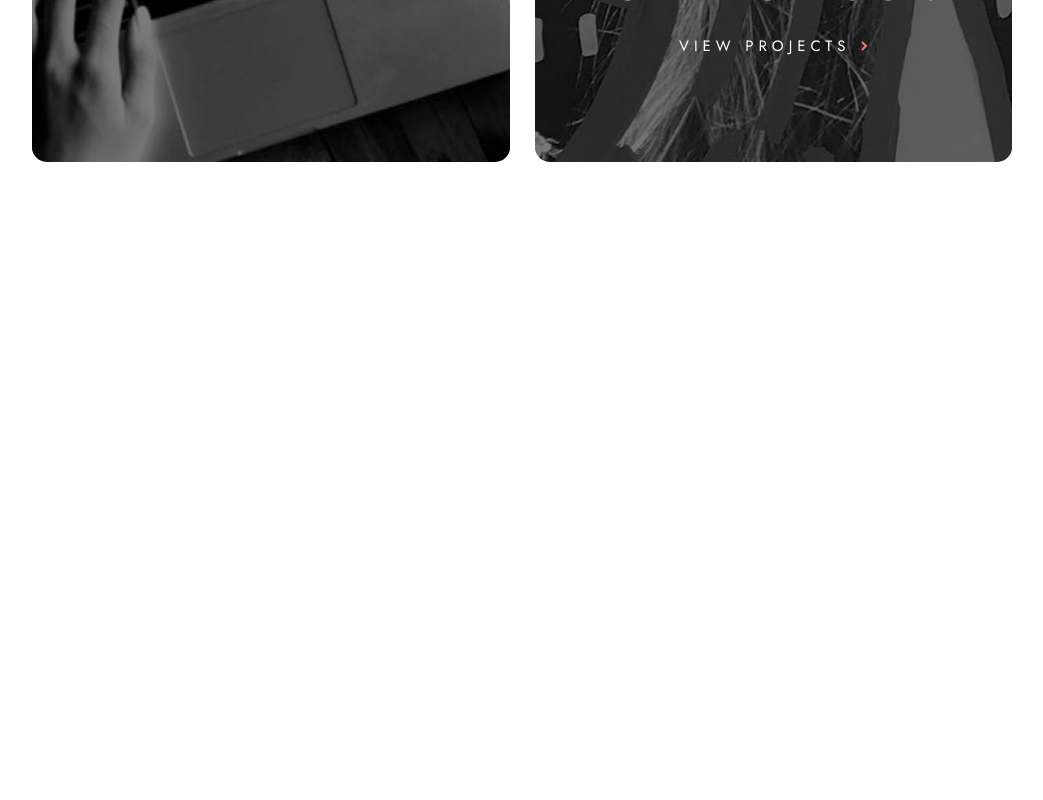
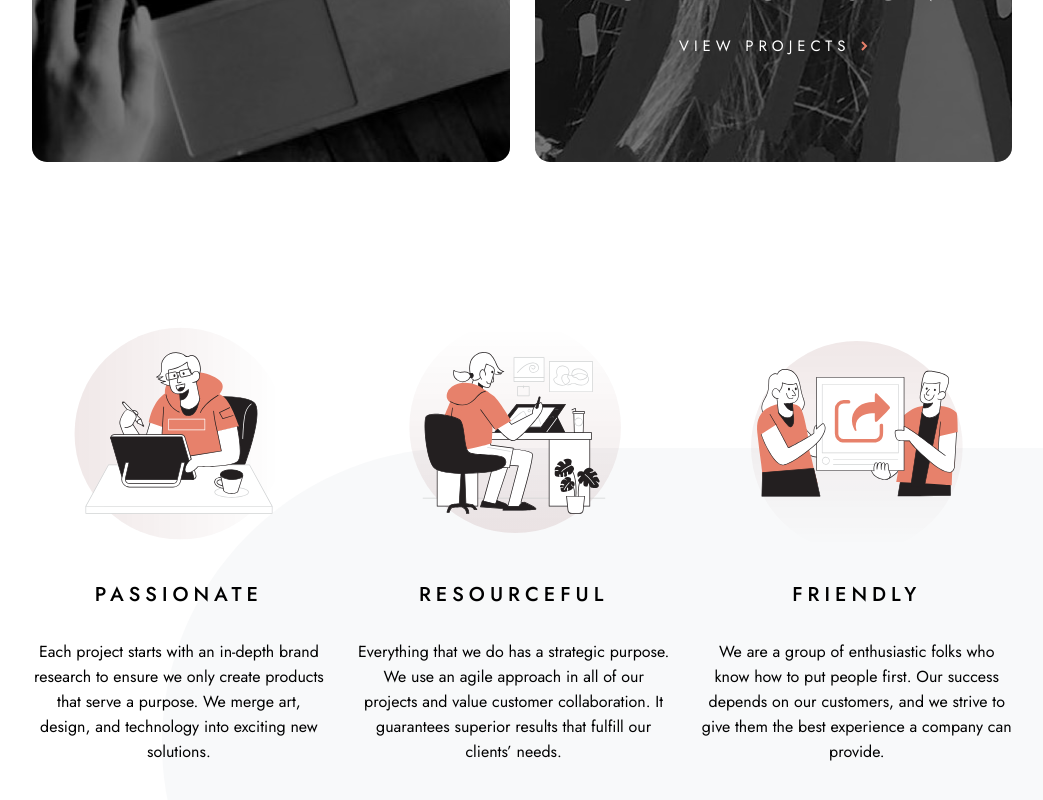
Before and after one commit to badmotherfunk/designo, a Next.js app: page / in a window 1280 px wide. Shown: the part 1452-2252 px from the top of the page, without its empty margins (118-1161 px from the left). Before the commit the page ends 1784 px from the top, so only its background shows below. Built offline with nearby package versions, Linux system fonts and the light colour scheme.

Commit message:
Implémentation de la section skills et du responsive

```diff
--- a/src/app/page.js
+++ b/src/app/page.js
@@ -9,6 +9,8 @@ export default function Home() {
   return (
       <div className={styles.home}>
         <Navbar />
+
+        {/* HERO SECTION */}
 
         <section className={styles.heroContainer}>
           <div className={styles.heroContent}>
@@ -34,6 +36,8 @@ export default function Home() {
           alt="Backrgound image"
           className={styles.backgroundImageLeft}
         />
+
+        {/* CATEGORY SECTION */}
 
         <section className={styles.category}>
 
@@ -73,6 +77,72 @@ export default function Home() {
           </div>
 
         </section>
+
+        <Image
+          src="/assets/shared/desktop/bg-pattern-leaf.svg"
+          width={1000}
+          height={590}
+          alt="Backrgound image"
+          className={styles.backgroundImageRight}
+        />
+
+          {/* SKILLS SECTION */}
+
+          <section className={styles.skills}>
+            <div className={styles.skillsContent}>
+              <div className={styles.skillsImageContainer}>
+                <Image
+                  src="/assets/home/desktop/illustration-passionate.svg"
+                  width={202}
+                  height={202}
+                  alt="Happy man working in front of his tablet"
+                />
+                <svg className={styles.skillsBackgroundLeft} width="215" height="220" viewBox="0 0 650 550" xmlns="http://www.w3.org/2000/svg"><defs><linearGradient x1="0%" y1="50%" x2="100%" y2="50%" id="a"><stop stop-color="#5D0202" stop-opacity="0" offset="0%"/><stop stop-color="#5D0202" stop-opacity=".498" offset="100%"/></linearGradient></defs><circle fill="url(#a)" transform="matrix(0 -1 -1 0 640 640)" cx="320" cy="320" r="320" fillRule="evenodd" opacity=".309"/></svg>
+              </div>
+
+              <div className={styles.skillsTextContainer}>
+                <p className={styles.skillsTitle}>PASSIONATE</p>
+                <p className={styles.skillsText}>Each project starts with an in-depth brand research to ensure we only create products that serve a purpose. We merge art, design, and technology into exciting new solutions.</p>
+              </div>
+            </div>
+
+            <div className={styles.skillsContent}>
+              <div className={styles.skillsImageContainer}>
+                <Image
+                  src="/assets/home/desktop/illustration-resourceful.svg"
+                  width={202}
+                  height={202}
+                  alt="Man back view working on his office"
+                />
+                <svg className={styles.skillsBackgroundCentered} width="215" height="220" viewBox="0 0 650 550" xmlns="http://www.w3.org/2000/svg"><defs><linearGradient x1="0%" y1="50%" x2="100%" y2="50%" id="a"><stop stop-color="#5D0202" stop-opacity="0" offset="0%"/><stop stop-color="#5D0202" stop-opacity=".498" offset="100%"/></linearGradient></defs><circle fill="url(#a)" transform="matrix(0 -1 -1 0 640 640)" cx="320" cy="320" r="320" fillRule="evenodd" opacity=".309"/></svg>
+              </div>
+
+              <div className={styles.skillsTextContainer}>
+                <p className={styles.skillsTitle}>RESOURCEFUL</p>
+                <p className={styles.skillsText}>Everything that we do has a strategic purpose. We use an agile approach in all of our projects and value customer collaboration. It guarantees superior results that fulfill our clients’ needs.</p>
+              </div>
+            </div>
+
+            <div className={styles.skillsContent}>
+              <div className={styles.skillsImageContainer}>
+                <Image
+                  src="/assets/home/desktop/illustration-friendly.svg"
+                  width={202}
+                  height={202}
+                  alt="Man and women working together"
+                />
+                <svg className={styles.skillsBackgroundRight} width="215" height="220" viewBox="0 0 650 550" xmlns="http://www.w3.org/2000/svg"><defs><linearGradient x1="0%" y1="50%" x2="100%" y2="50%" id="a"><stop stop-color="#5D0202" stop-opacity="0" offset="0%"/><stop stop-color="#5D0202" stop-opacity=".498" offset="100%"/></linearGradient></defs><circle fill="url(#a)" transform="matrix(0 -1 -1 0 640 640)" cx="320" cy="320" r="320" fillRule="evenodd" opacity=".309"/></svg>
+              </div>
+
+              <div className={styles.skillsTextContainer}>
+                <p className={styles.skillsTitle}>FRIENDLY</p>
+                <p className={styles.skillsText}>We are a group of enthusiastic folks who know how to put people first. Our success depends on our customers, and we strive to give them the best experience a company can provide.</p>
+              </div>
+            </div>
+
+
+          </section>
+
       </div>
   );
 }
--- a/src/app/page.module.css
+++ b/src/app/page.module.css
@@ -4,6 +4,25 @@
   align-items: center;
   padding: 0 150px;
 }
+
+/* ----------------- BACKRGOUND IMAGE ----------------- */
+
+.backgroundImageLeft {
+  position: absolute;
+  left: 0;
+  top: 500px;
+  z-index: -1;
+}
+
+.backgroundImageRight {
+  position: absolute;
+  right: 0;
+  top: 1900px;
+  z-index: -1;
+  transform: rotate(180deg);
+}
+
+/* ----------------- HERO SECTION ----------------- */
 
 .heroContainer {
   display: flex;
@@ -48,13 +67,6 @@
   position: absolute;
   right: -90px;
   top: -45px;
-}
-
-.backgroundImageLeft {
-  position: absolute;
-  left: 0;
-  top: 500px;
-  z-index: -1;
 }
 
 /* ----------------- SECTION CATEGORY ----------------- */
@@ -169,13 +181,83 @@ div:has( ~ .categoryContent:hover) {
 }
 
 
+/* ----------------- SECTION SKILLS ----------------- */
+
+.skills {
+  display: flex;
+  flex-direction: row;
+  width: 100%;
+  height: auto;
+  max-width: 1440px;
+  gap: 30px;
+  padding-bottom: 340px;
+}
+
+.skillsContent {
+  display: flex;
+  flex-direction: column;
+  justify-content: center;
+  align-items: center;
+  gap: 40px;
+}
+
+.skillsImageContainer {
+  position: relative;
+}
+
+.skillsBackgroundLeft {
+  position: absolute;
+  transform: rotate(-90deg);
+  z-index: -1;
+  opacity: 0.6;
+  top: -10px;
+  left: -20px;
+}
+.skillsBackgroundCentered {
+  position: absolute;
+  transform: rotate(-180deg);
+  z-index: -1;
+  opacity: 0.6;
+  top: 0;
+  left: -7px;
+}
+.skillsBackgroundRight {
+  position: absolute;
+  z-index: -1;
+  opacity: 0.6;
+  top: -10px;
+  left: -5px;
+}
+
+.skillsTextContainer {
+  display: flex;
+  flex-direction: column;
+  justify-content: center;
+  align-items: center;
+  gap: 30px;
+}
+
+.skillsTitle {
+  font-size: 20px;
+  font-weight: 500;
+  letter-spacing: 5px;
+}
+
+.skillsText {
+  text-align: center;
+  line-height: 25px;
+  font-size: 16px;
+  width: 100%;
+  height: 150px;
+}
+
 
 /* ----------------- MEDIA QUERIES ----------------- */
 
 @media screen and (max-width: 1024px) {
 
   .home {
-    padding: 0 100px;
+    padding: 0 40px;
   }
 
   .heroContainer {
@@ -211,6 +293,9 @@ div:has( ~ .categoryContent:hover) {
   }
 
   .backgroundImageLeft {
+    display: none;
+  }
+  .backgroundImageRight {
     display: none;
   }
 }
@@ -274,7 +359,6 @@ div:has( ~ .categoryContent:hover) {
 }
 
 
-
 /* ----------------- MEDIA QUERIES SECTION CATEGORY ----------------- */
 
 @media screen and (max-width: 768px) {
@@ -314,3 +398,59 @@ div:has( ~ .categoryContent:hover) {
   }
 
 }
+
+
+/* ----------------- MEDIA QUERIES SECTION SKILLS ----------------- */
+
+@media screen and (max-width: 768px) {
+  .skills {
+    flex-direction: column;
+    gap: 20px;
+    padding-top: 20px;
+    padding-bottom: 300px;
+  }
+
+  .skillsContent {
+    flex-direction: row;
+  }
+
+  .skillsTextContainer {
+    display: flex;
+    flex-direction: column;
+    gap: 15px;
+  }
+
+  .skillsTitle {
+    width: 100%;
+    text-align: left;
+  }
+  .skillsText {
+    width: 100%;
+    text-align: left;
+    height: auto;
+  }
+}
+
+@media screen and (max-width: 480px) {
+  .skills {
+    gap: 75px;
+    padding-top: 0;
+  }
+
+  .skillsContent {
+    flex-direction: column;
+  }
+
+  .skillsTextContainer {
+    gap: 25px;
+  }
+
+  .skillsTitle {
+    text-align: center;
+  }
+  .skillsText {
+    width: 85%;
+    text-align: center;
+    font-size: 15px;
+  }
+}
```
